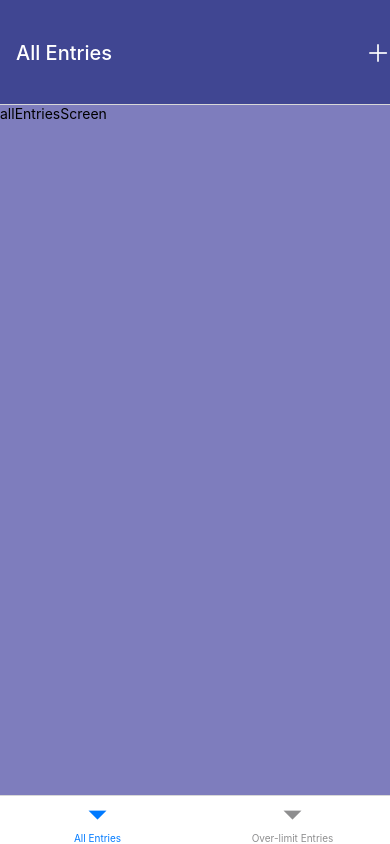
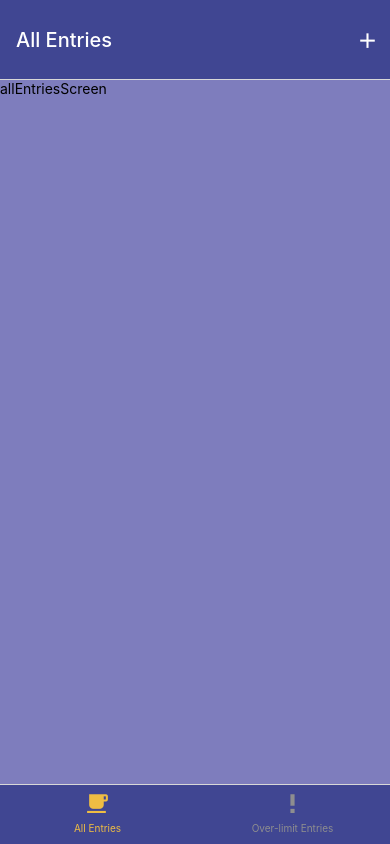
Before and after one commit to yusun97/Calorie-Tracker, a React Native app: screen /Home in a window 390 px wide. Built offline with nearby package versions, Linux system fonts and the light colour scheme.

Commit message:
add color and icon to the tab bar

```diff
--- a/App.js
+++ b/App.js
@@ -5,6 +5,7 @@ import { createNativeStackNavigator } from "@react-navigation/native-stack";
 import Home from "./screens/Home";
 import EditEntriesScreen from "./screens/EditEntriesScreen";
 import AddEntriesScreen from "./screens/AddEntriesScreen";
+import { commonStyle } from "./components/commonStyle";
 
 const Stack = createNativeStackNavigator();
 
@@ -13,7 +14,7 @@ export default function App() {
     <NavigationContainer>
       <Stack.Navigator
         screenOptions={{
-          headerStyle: { backgroundColor: "rgb(64, 70, 146)", height: 105 },
+          headerStyle: { backgroundColor: "rgb(64,70,146)", height: 105 },
           headerTintColor: "#fff",
           headerTitleStyle: {
             fontSize: 20,
--- a/components/commonStyle.js
+++ b/components/commonStyle.js
@@ -3,4 +3,5 @@ import React from "react";
 
 export const commonStyle = StyleSheet.create({
   generalContainer: { backgroundColor: "rgb(126,125,189)", flex: 1 },
+  headerStyle: { backgroundColor: "rgb(64,70,146)", height: 105 },
 });
--- a/screens/Home.js
+++ b/screens/Home.js
@@ -5,7 +5,7 @@ import { createBottomTabNavigator } from "@react-navigation/bottom-tabs";
 import AllEntriesScreen from "./AllEntriesScreen";
 import OverLimitEntriesScreen from "./OverLimitEntriesScreen";
 import { Pressable } from "react-native";
-import { AntDesign } from "@expo/vector-icons";
+import { MaterialCommunityIcons } from "@expo/vector-icons";
 
 const Tab = createBottomTabNavigator();
 
@@ -13,10 +13,16 @@ export default function Home({ navigation }) {
   return (
     <Tab.Navigator
       screenOptions={{
-        headerStyle: { backgroundColor: "rgb(64, 70, 146)", height: 105 },
+        headerStyle: { backgroundColor: "rgb(64,70,146)", height: 80 },
         headerTintColor: "#fff",
         headerTitleStyle: {
           fontSize: 20,
+        },
+        tabBarActiveTintColor: "rgb(239,189,67)",
+        tabBarStyle: {
+          backgroundColor: "rgb(64,70,146)",
+          height: 60,
+          paddingBottom: 10,
         },
         headerRight: () => {
           return (
@@ -25,8 +31,9 @@ export default function Home({ navigation }) {
               onPress={() => {
                 navigation.navigate("AddEntries");
               }}
+              style={{ padding: 10 }}
             >
-              <AntDesign name="plus" size={24} color="white" />
+              <MaterialCommunityIcons name="plus" size={25} color="white" />
             </Pressable>
           );
         },
@@ -35,13 +42,27 @@ export default function Home({ navigation }) {
       <Tab.Screen
         name="allEntries"
         component={AllEntriesScreen}
-        options={{ title: "All Entries" }}
+        options={{
+          title: "All Entries",
+          tabBarIcon: ({ color, size }) => (
+            <MaterialCommunityIcons name="coffee" color={color} size={size} />
+          ),
+          //   tabBarIcon: (data) => console.log(data),
+        }}
       />
       <Tab.Screen
         name="overLimitEntries"
         component={OverLimitEntriesScreen}
         options={{
           title: "Over-limit Entries",
+          tabBarIcon: ({ color, size }) => (
+            // console.log(color)
+            <MaterialCommunityIcons
+              name="exclamation-thick"
+              color={color}
+              size={size}
+            />
+          ),
         }}
       />
     </Tab.Navigator>
```
